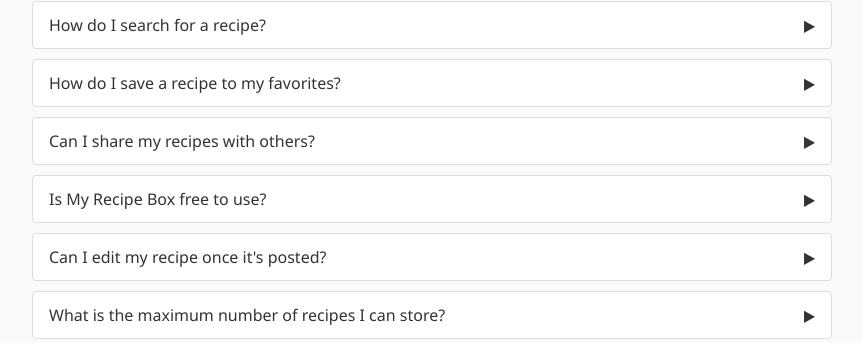
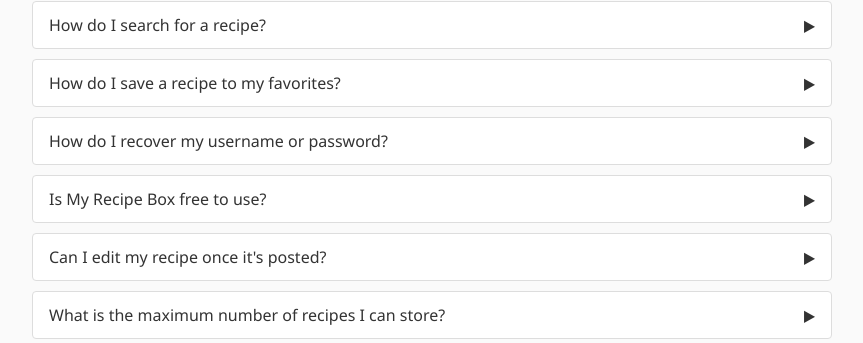
Before and after one commit to ChristieD30/My-Recipe-Box, a Flask app: page /faq in a window 1280 px wide. Shown: the part 299-642 px from the top of the page, without its empty margins (228-1091 px from the left). Run offline with Flask 3, Linux system fonts and the light colour scheme.

Commit message:
fixed question

```diff
--- a/app/templates/faq.html
+++ b/app/templates/faq.html
@@ -347,7 +347,7 @@ document.addEventListener("DOMContentLoaded", function() {
         </div>
 
         <div class="faq-item">
-            <div class="faq-question">Can I share my recipes with others? <span class="faq-arrow">▶</span></div>
+            <div class="faq-question">How do I recover my username or password? <span class="faq-arrow">▶</span></div>
             <div class="faq-answer"><p>Placeholder answer text for the question about sharing recipes.</p></div>
         </div>
 
```
